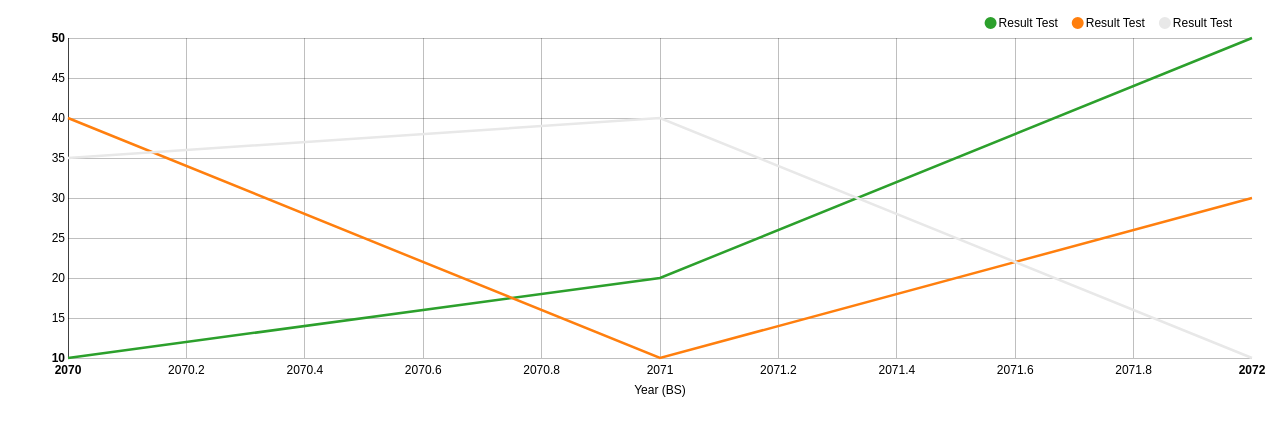
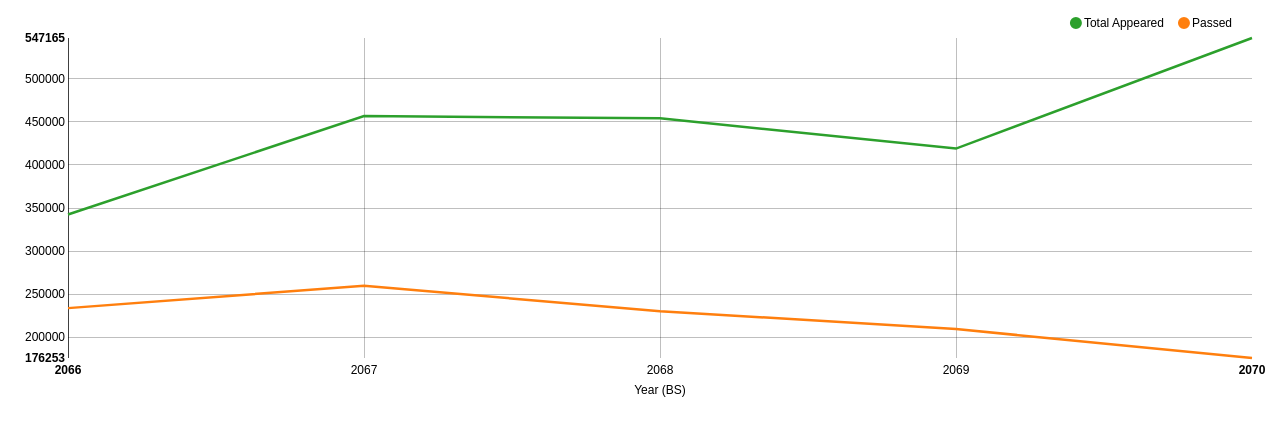
Before and after one commit to hardfire/slc-viz, a plain HTML site: page index.html in a window 1280 px wide. Drawn offline with Linux system fonts and the light colour scheme; files whose address does not match are found by name.

Commit message:
forceX and Y + passed sample data

```diff
--- a/index.html
+++ b/index.html
@@ -52,10 +52,15 @@ svg {
 
 
 // Wrapping in nv.addGraph allows for '0 timeout render', stores rendered charts in nv.graphs, and may do more in the future... it's NOT required
-var chart = nv.models.lineChart();
+var chart = nv.models.lineChart()
+        .forceX(2066,2070)
+        .forceY([200000, 547165]);
+
+var tickMarks = [2066,2067,2068,2069,2070];
 
   chart.xAxis
       .axisLabel('Year (BS)')
+    .tickValues(tickMarks)
       .tickFormat(d3.format('.'));
 
   chart.yAxis
@@ -81,19 +86,14 @@ function dataval() {
 
   return [
     {
-      values: [ { "x":2070, "y": 10}, {"x":2071, "y":20},  {"x":2072, "y":50} ],
-      key: "Result Test",
+      values: [ {"x":2066, "y":342632},  {"x":2067, "y":456719} ,  {"x":2068, "y":454022},  {"x":2069, "y":419019},  {"x":2070, "y":547165}],
+      key: "Total Appeared",
       color: "#2ca02c"
     },
     {
-      values: [ { "x":2070, "y": 40}, {"x":2071, "y":10},  {"x":2072, "y":30} ],
-      key: "Result Test",
+      values: [ {"x":2066, "y":234062},  {"x":2067, "y":259916} ,  {"x":2068, "y":230509},  {"x":2069, "y":209786},  {"x":2070, "y":176253}],
+      key: "Passed",
       color: "#ff7f0e"
-    },
-    {
-      values: [ { "x":2070, "y": 35}, {"x":2071, "y":40},  {"x":2072, "y":10} ],
-      key: "Result Test",
-      color: "#e8e8e8"
     }
   ];
 }
```
